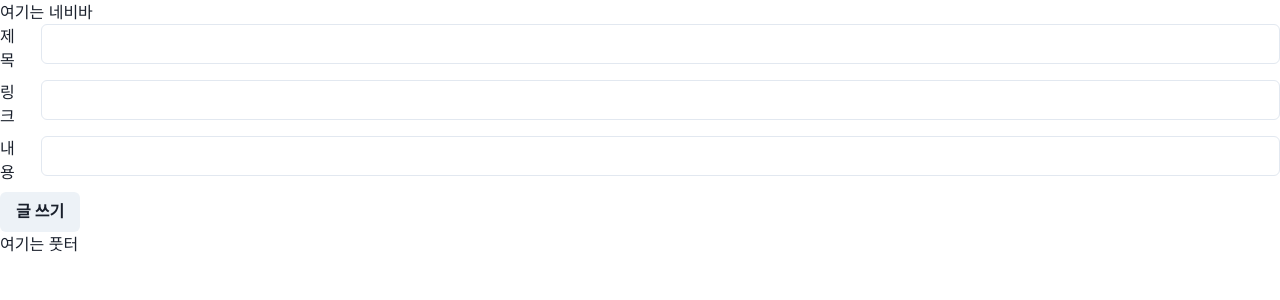
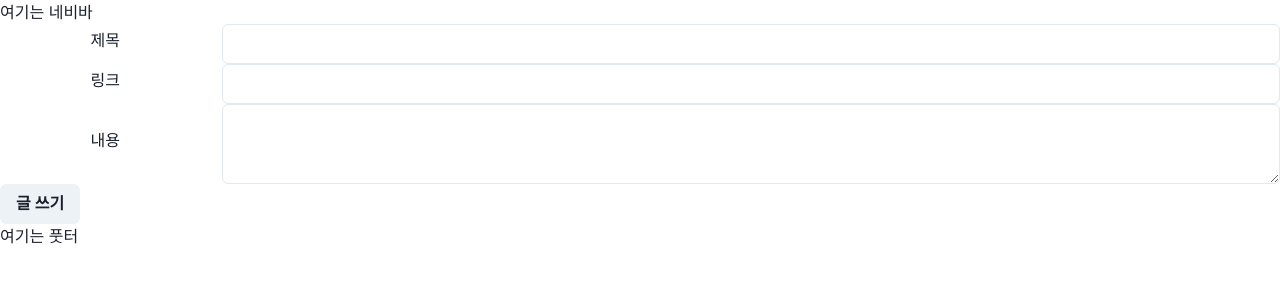
Before and after one commit to zxcvcx123/TodayYouTubeProjectFE, a React (Create React App) app: page /board/write in a window 1280 px wide. Shown: the top 300 px of the page. Built offline with nearby package versions, Linux system fonts and the light colour scheme.

Commit message:
게시판 글쓰기 사람처럼은 보이게 뷰 작업 (정정모)

```diff
--- a/src/board/BoardWrite.js
+++ b/src/board/BoardWrite.js
@@ -1,6 +1,7 @@
 import {
   Box,
   Button,
+  Center,
   Flex,
   FormControl,
   FormLabel,
@@ -26,21 +27,30 @@ export function BoardWrite() {
   return (
     <Box>
       <FormControl>
-        <Flex>
-          <FormLabel>제목</FormLabel>
+        <Flex alignItems={"center"}>
+          <FormLabel w={"20%"} textAlign={"center"}>
+            제목
+          </FormLabel>
           <Input value={title} onChange={(e) => setTitle(e.target.value)} />
         </Flex>
       </FormControl>
       <FormControl>
-        <Flex>
-          <FormLabel>링크</FormLabel>
+        <Flex alignItems={"center"}>
+          <FormLabel w={"20%"} textAlign={"center"}>
+            링크
+          </FormLabel>
           <Input value={link} onChange={(e) => setLink(e.target.value)} />
         </Flex>
       </FormControl>
       <FormControl>
-        <Flex>
-          <FormLabel>내용</FormLabel>
-          <Input value={content} onChange={(e) => setContent(e.target.value)} />
+        <Flex alignItems={"center"}>
+          <FormLabel w={"20%"} textAlign={"center"}>
+            내용
+          </FormLabel>
+          <Textarea
+            value={content}
+            onChange={(e) => setContent(e.target.value)}
+          />
         </Flex>
       </FormControl>
       <Button onClick={handleSubmit}>글 쓰기</Button>
```
